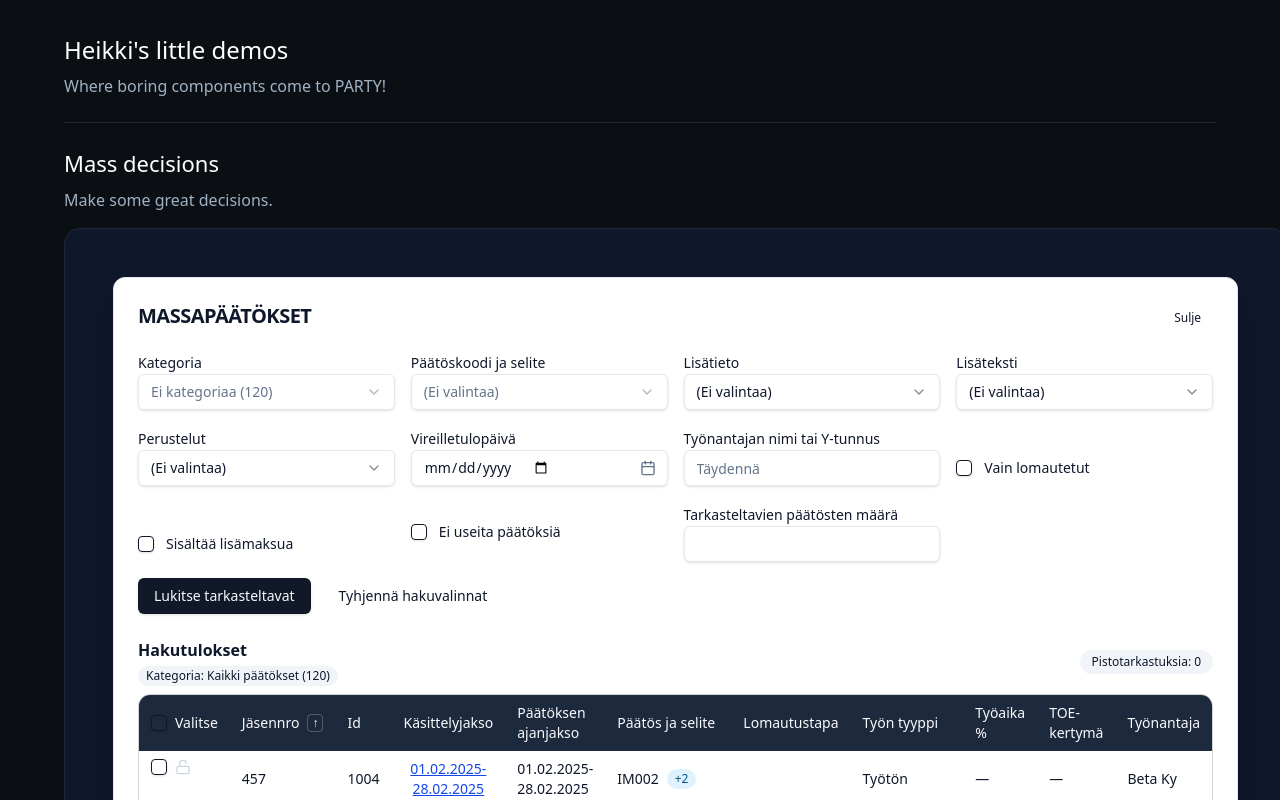
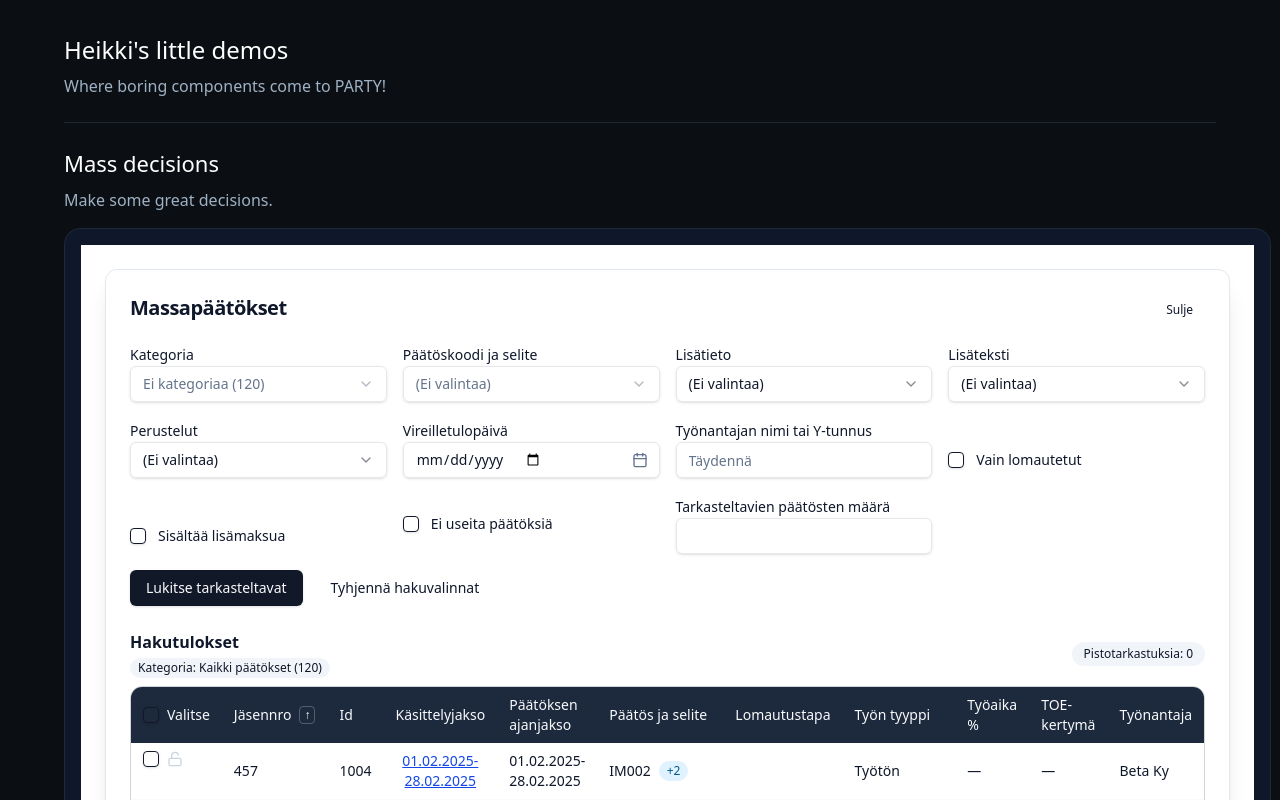
Before and after one commit to Heksed/demo-showcase, a Next.js app: page /massapaatokset in a window 1280 px wide. Shown: the top 800 px of the page. Built offline with nearby package versions, Linux system fonts and the light colour scheme.

Commit message:
Update: pieni muutos massapäätökset/allowance

```diff
--- a/app/massapaatokset/page.tsx
+++ b/app/massapaatokset/page.tsx
@@ -1,7 +1,7 @@
 import React from "react";
 import DemoPage from "../../components/DemoPage";
 import MassapaatoksetDemo from "../../demos/massapaatokset/Demo";
-import Allowancecalculator from "../../demos/allowancecalculator/Allowancecalculator";
+
 
 
 
--- a/demos/massapaatokset/Demo.tsx
+++ b/demos/massapaatokset/Demo.tsx
@@ -957,11 +957,12 @@ const approveByIds = (ids: Set<string>) => {
   );
 
   return (
-    <div className="p-4 md:p-6 lg:p-8 w-full">
+    <div className="min-h-screen bg-white p-6">
+
       <Card className="max-w-[1200px] mx-auto shadow-xl border-slate-200">
         <CardContent className="p-4 md:p-6">
           <div className="flex items-start justify-between">
-            <h1 className="text-xl font-semibold tracking-tight">MASSAPÄÄTÖKSET</h1>
+            <h1 className="text-xl font-semibold tracking-tight">Massapäätökset</h1>
             <div className="flex items-center gap-2">
               <Button variant="ghost" size="sm">Sulje</Button>
             </div>
```
